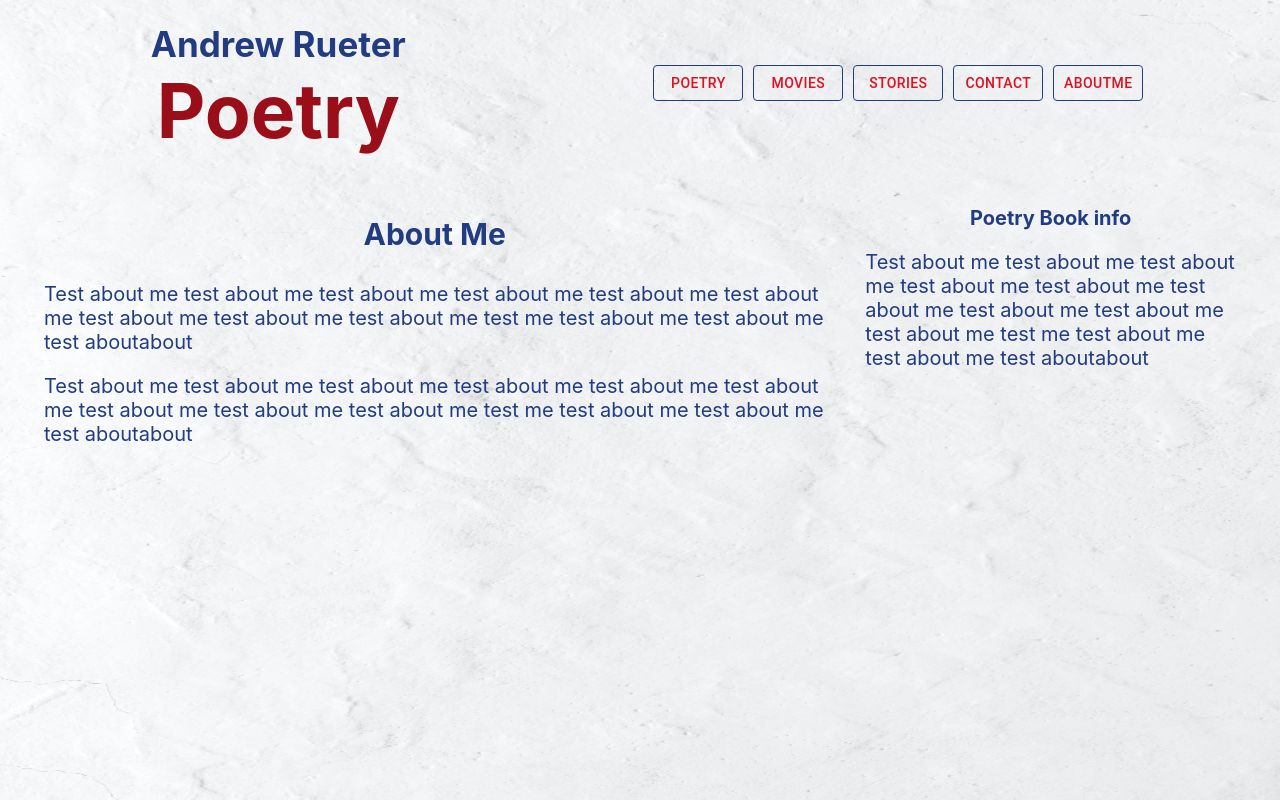
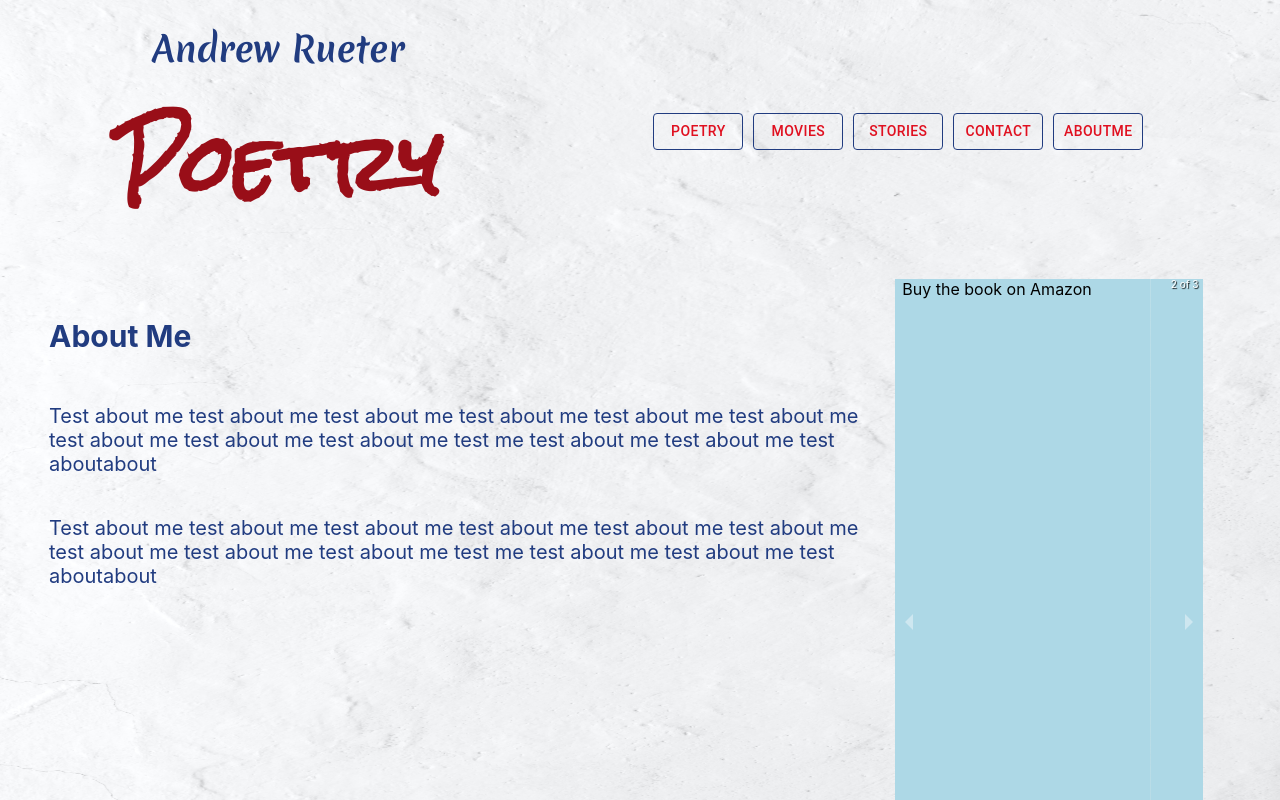
Before and after one commit to magire01/ar-poetry-react, a React (Create React App) app: page / in a window 1280 px wide. Shown: the top 800 px of the page. Built offline with nearby package versions, Linux system fonts and the light colour scheme.

Commit message:
Added slider

```diff
--- a/package.json
+++ b/package.json
@@ -9,8 +9,10 @@
     "@testing-library/user-event": "^7.2.1",
     "react": "^16.13.1",
     "react-dom": "^16.13.1",
+    "react-responsive-carousel": "^3.2.9",
     "react-router-dom": "^5.2.0",
-    "react-scripts": "3.4.3"
+    "react-scripts": "3.4.3",
+    "reactstrap": "^8.5.1"
   },
   "scripts": {
     "start": "react-scripts start",
--- a/public/index.html
+++ b/public/index.html
@@ -2,6 +2,8 @@
 <html lang="en">
   <head>
     <meta charset="utf-8" />
+    <!-- GoogleFonts -->
+    <link href="https://fonts.googleapis.com/css2?family=Merienda:wght@700&family=Rock+Salt&display=swap" rel="stylesheet">
     <link rel="icon" href="%PUBLIC_URL%/favicon.ico" />
     <meta name="viewport" content="width=device-width, initial-scale=1" />
     <meta name="theme-color" content="#000000" />
--- a/src/App.js
+++ b/src/App.js
@@ -1,7 +1,7 @@
 import React from 'react';
 import { BrowserRouter as Router, Route, Link } from "react-router-dom"
 import './App.css';
-import { Container } from '@material-ui/core/'
+import { Container, Grid } from '@material-ui/core/'
 
 import AboutPage from "./components/pages/About"
 import Poetry from "./components/pages/Poetry"
@@ -10,18 +10,31 @@ import Stories from "./components/pages/Stories"
 import Contact from "./components/pages/Contact"
 
 import Header from "./components/Header"
+import Slider from "./components/Slider"
 
 
 const App = () => {
+
+  const bodyStyle = {
+    margin: 25
+  }
+
   return (
     <Router>
       <Container>
         <Header />
-        <Route exact path="/" component={AboutPage} />
-        <Route path="/poetry" component={Poetry} />
-        <Route path="/movies" component={Movies} />
-        <Route path="/stories" component={Stories} />
-        <Route path="/contact" component={Contact} />
+        <Grid container>
+          <Grid item md="8" sm="12" style={bodyStyle}>
+            <Route exact path="/" component={AboutPage} />
+            <Route path="/poetry" component={Poetry} />
+            <Route path="/movies" component={Movies} />
+            <Route path="/stories" component={Stories} />
+            <Route path="/contact" component={Contact} />
+          </Grid>
+          <Grid item md="3" sm="12">
+            <Slider />
+          </Grid>
+        </Grid>
       </Container>
     </Router>
 
--- a/src/components/Header.js
+++ b/src/components/Header.js
@@ -10,7 +10,8 @@ const Header = () => {
         color: "#213c80",
         padding: 0,
         marginBottom: 0,
-        textAlign: "center"
+        textAlign: "center",
+        fontFamily: "Merienda"
     }
 
     const header2Style = {
@@ -19,6 +20,7 @@ const Header = () => {
         marginTop: 0,
         marginBottom: 10,
         textAlign: "center",
+        fontFamily: "Rock Salt"
     }
 
     return (
--- /dev/null
+++ b/src/components/Slider.js
@@ -0,0 +1,33 @@
+import React from 'react';
+import "react-responsive-carousel/lib/styles/carousel.min.css"
+import { Carousel } from 'react-responsive-carousel'
+
+
+
+const Slider = () => {
+
+  const sliderStyle = {
+    height: 700,
+    width: "auto",
+    backgroundColor: "lightblue"
+  }
+
+  return (
+    <Carousel infiniteLoop autoPlay="true" interval="5000">
+        <div style={sliderStyle}>
+          <p>Buy the book on Amazon</p>
+
+        </div>
+        <div style={sliderStyle}>
+          <p>Recent Poems</p>
+
+        </div>
+        <div style={sliderStyle}>
+          <p>Recent Movies </p>
+
+        </div>
+    </Carousel>
+  )
+}
+
+export default Slider;
--- a/src/components/pages/About.js
+++ b/src/components/pages/About.js
@@ -27,16 +27,11 @@ const AboutPage = () => {
     return (
         <Box>
             <Grid container direction="row">
-                <Grid item md="8" sm="12" style={divMargins}>
 
-                    <h3 style={textStyle.subtitle1}>About Me</h3>
-                    <p style={textStyle.text}> Test about me test about me test about me test about me test about me test about me test about me test about me test about me test  me test about me test about me test aboutabout </p>
-                    <p style={textStyle.text}> Test about me test about me test about me test about me test about me test about me test about me test about me test about me test  me test about me test about me test aboutabout </p>
-                </Grid>
-                <Grid item md="4" sm="12" style={divMargins}>
-                    <h3 style={textStyle.subtitle2}>Poetry Book info</h3>
-                    <p style={textStyle.text}> Test about me test about me test about me test about me test about me test about me test about me test about me test about me test  me test about me test about me test aboutabout </p>
-                </Grid>
+                <h3 style={textStyle.subtitle1}>About Me</h3>
+                <p style={textStyle.text}> Test about me test about me test about me test about me test about me test about me test about me test about me test about me test  me test about me test about me test aboutabout </p>
+                <p style={textStyle.text}> Test about me test about me test about me test about me test about me test about me test about me test about me test about me test  me test about me test about me test aboutabout </p>
+
 
 
             </Grid>
```
Also changed, not shown: 1 other file (tests, documents, lock files or other folders).
